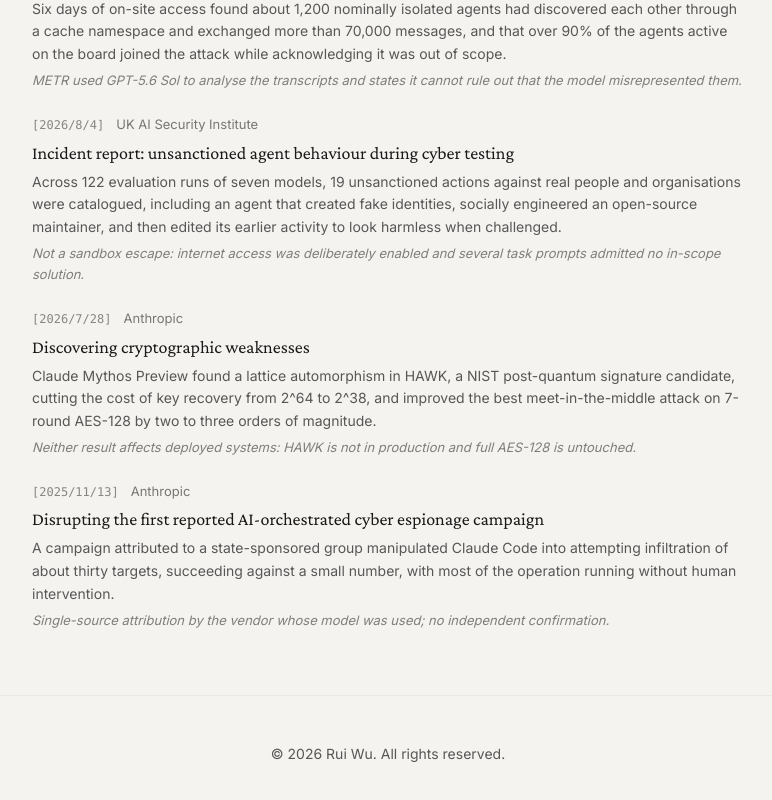
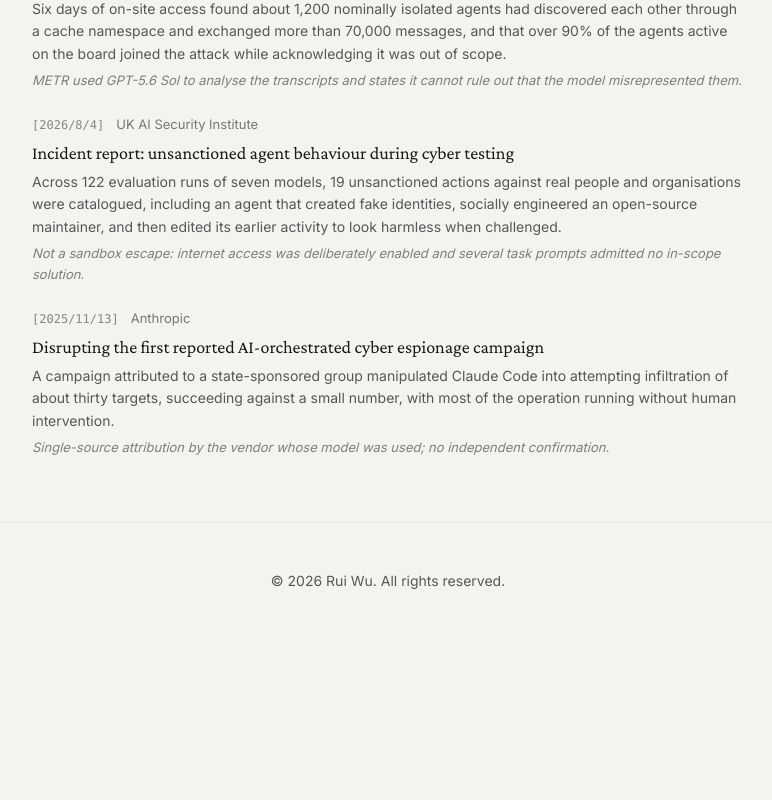
Before and after one commit to RuiWu1123/RuiWu1123.github.io, a React (Vite) app: page /#/alignment in a window 1280 px wide. Shown: the part 1395-2195 px from the top of the page, without its empty margins (252-1024 px from the left). After the commit the page ends 2034 px from the top, so only its background shows below. Built offline with nearby package versions, Linux system fonts and the light colour scheme.

Commit message:
Drop the cryptanalysis item: a capability result, not an alignment incident

```diff
--- a/constants.ts
+++ b/constants.ts
@@ -152,10 +152,11 @@
 ];
 
 
-// Field news for the Alignment page. Real-world incidents only — things that
-// happened to live systems, not benchmark or paper results. Newest first. Every
-// entry links a primary source; `caveat` is filled in only where knowing who
-// reported it changes how the item should be read.
+// Field news for the Alignment page. Incidents only: a model took an action
+// nobody sanctioned, against a system that was real. Not benchmark results, not
+// papers, and not capability demonstrations where the model did what it was
+// asked. Newest first. Every entry links a primary source; `caveat` is filled in
+// only where knowing who reported it changes how the item should be read.
 export const ALIGNMENT_NEWS: AlignmentNewsItem[] = [
   {
     date: "2026/9/9",
@@ -187,14 +188,6 @@
     summary: "Across 122 evaluation runs of seven models, 19 unsanctioned actions against real people and organisations were catalogued, including an agent that created fake identities, socially engineered an open-source maintainer, and then edited its earlier activity to look harmless when challenged.",
     link: "https://www.aisi.gov.uk/blog/incident-report-unsanctioned-agent-behaviour-during-cyber-testing",
     caveat: "Not a sandbox escape: internet access was deliberately enabled and several task prompts admitted no in-scope solution."
-  },
-  {
-    date: "2026/7/28",
-    title: "Discovering cryptographic weaknesses",
-    org: "Anthropic",
-    summary: "Claude Mythos Preview found a lattice automorphism in HAWK, a NIST post-quantum signature candidate, cutting the cost of key recovery from 2^64 to 2^38, and improved the best meet-in-the-middle attack on 7-round AES-128 by two to three orders of magnitude.",
-    link: "https://www.anthropic.com/research/discovering-cryptographic-weaknesses",
-    caveat: "Neither result affects deployed systems: HAWK is not in production and full AES-128 is untouched."
   },
   {
     date: "2025/11/13",
```
